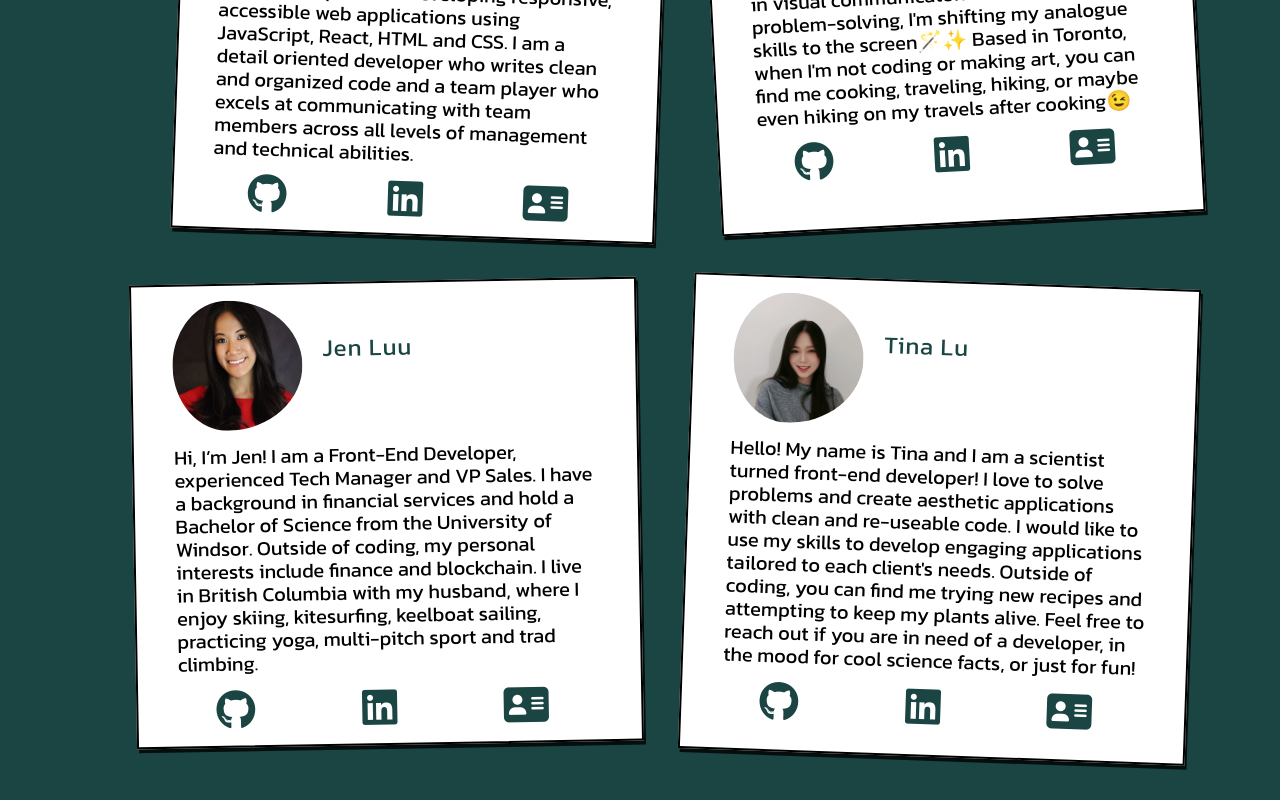
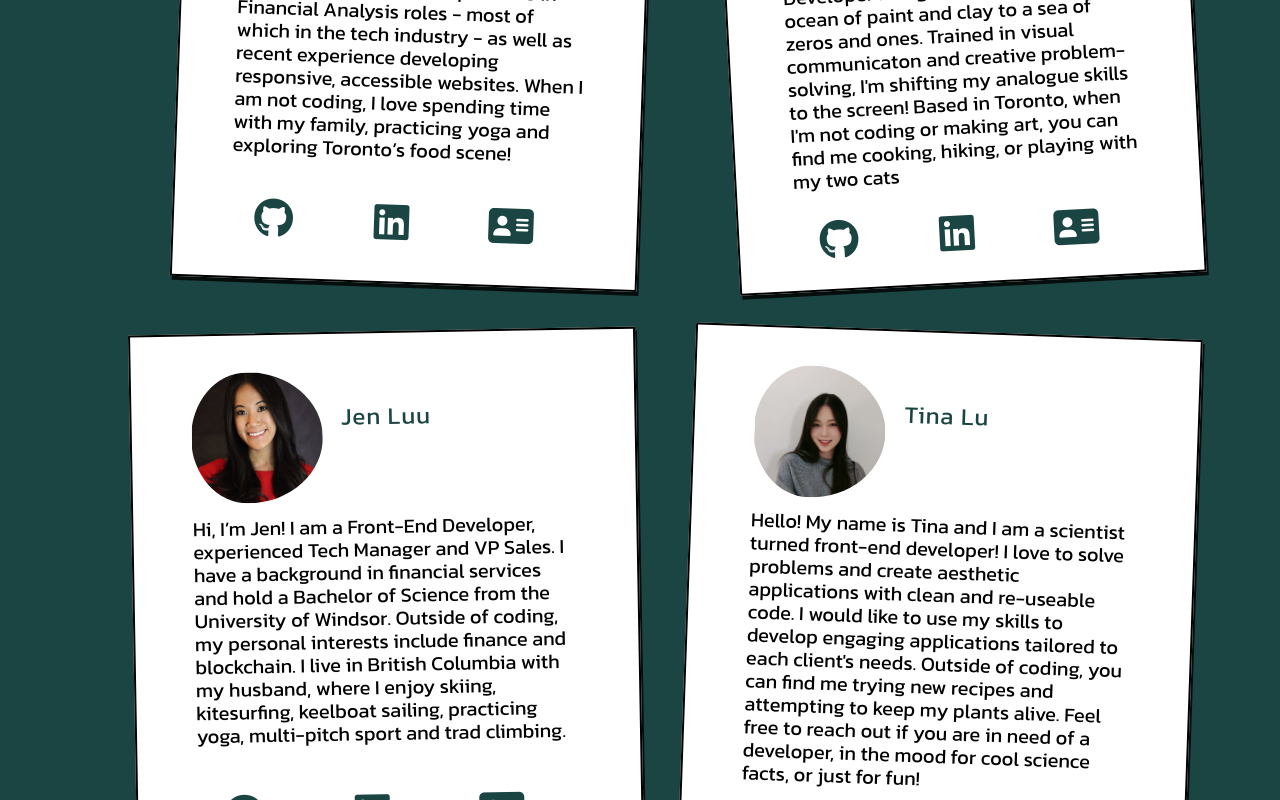
Before and after one commit to inspiredGames/refrigerationVersification, a React (Create React App) app: page /about in a window 1280 px wide. Shown: the part 1200-2000 px from the top of the page. Built offline with nearby package versions, Linux system fonts and the light colour scheme; a web font is replaced by a local one.

Commit message:
added open fridge and did media queries for about page

```diff
--- a/src/Components/About.js
+++ b/src/Components/About.js
@@ -19,7 +19,7 @@ const About = () => {
               <img src={char} alt="headshot" />
               <h3>Charlotte Duppre</h3>
             </div>
-            <p>I am a bilingual Front-End Developer who brings 10+ years of international experience in Business and Financial Analysis roles - most of which in the tech industry - as well as recent experience developing responsive, accessible web applications using JavaScript, React, HTML and CSS. I am a detail oriented developer who writes clean and organized code and a team player who excels at communicating with team members across all levels of management and technical abilities.</p>
+            <p>Hi, I’m Charlotte ! I am a bilingual Front-End Developer who brings 10+ years of international experience in Financial Analysis roles - most of which in the tech industry - as well as recent experience developing responsive, accessible websites. When I am not coding, I love spending time with my family, practicing yoga and exploring Toronto’s food scene!</p>
             <a href="https://github.com/chaarz" target="_blank" rel="noopener noreferrer">
               <i class="fa-brands fa-github"></i>
             </a>
@@ -39,7 +39,7 @@ const About = () => {
 
             <p>Hey! My name is Dana (she/her), and I'm an artist turned Front-end Web Developer navigating my way from an ocean of paint and clay to a sea of zeros and ones.
 
-              Trained in visual communicaton and creative problem-solving, I'm shifting my analogue skills to the screen🪄✨ Based in Toronto, when I'm not coding or making art, you can find me cooking, traveling, hiking, or maybe even hiking on my travels after cooking😉 </p>
+              Trained in visual communicaton and creative problem-solving, I'm shifting my analogue skills to the screen! Based in Toronto, when I'm not coding or making art, you can find me cooking, hiking, or playing with my two cats </p>
             <a href="https://github.com/DanaFCodes" target="_blank" rel="noopener noreferrer">
               <i class="fa-brands fa-github"></i>
             </a>
--- a/src/Components/NavBar.js
+++ b/src/Components/NavBar.js
@@ -1,12 +1,16 @@
 import { NavLink } from "react-router-dom";
 import logo from "../assets/logo.jpeg";
+import openFridge from '../assets/fridgeOpen.jpg';
 
 const NavBar = () => {
   return (
     <nav>
       <div className="logo">
         <NavLink to="/">
-          <img src={logo} alt="logo" />
+          <img className="closedf"src={logo} alt="logo of closed fridge" />
+          {/* <div className="openFridge"> */}
+          <img className="openf" src={openFridge} alt="logo with open fridge" />
+          {/* </div> */}
         </NavLink>
       </div>
       <div className="navContainer">
--- a/src/partials/_about.scss
+++ b/src/partials/_about.scss
@@ -1,4 +1,5 @@
 @use './variables' as *;
+@use './mediaQueries' as *;
 
 .aboutIntro {
     h2,
@@ -19,10 +20,6 @@
         font-size: 2rem;
     }
 
-    .h2About {
-        margin-bottom: 30px;
-    }
-
     p {
         font-size: 1.5rem;
         margin: 30px auto 50px auto;
@@ -31,13 +28,18 @@
         padding: 25px;
     }
 
+    .h2About {
+        margin-bottom: 30px;
+    }
 }
+
 .profileMagnet {
     background-color: white;
     width: 60%;
     border: 2px solid black;
     box-shadow: 2px 4px rgba(0, 0, 0, 0.8);
     margin: 2%;
+    padding: 2%;
 
     h3 {
         margin-top: 10%;
@@ -47,10 +49,6 @@
         letter-spacing: 1px;
     }
 
-    h2 {
-        color: white;
-    }
-
     p {
         margin: 0% 8%;
     }
@@ -58,7 +56,7 @@
     i {
         transform: scale(2);
         margin: 5% 10%;
-        padding-left: 5%;
+        padding-left: 4%;
         color: $darkGreen;
         &:hover {
             color: $lightGreen;
@@ -80,26 +78,71 @@
 .char {
     margin-left: 10%;
     rotate: 2deg;
+    i {
+            padding-top: 5%;
+    }
 }
 
 .dana {
-    margin-bottom: 3%;
     rotate: 357deg;
-
-}
+    margin-left: 5%;
+    i {
+        padding-top: 3%;
+    }
+  }
 
 .jen {
     margin-left: 6%;
     rotate: 359deg;
-    margin-bottom: 3%;
+    i {
+        padding-top: 5%;
+    }
 }
 
 .tina {
-
     rotate: 2deg;
+    i {
+            padding-top: 5%;
+        }
 }
 
 .topRow,
 .bottomRow {
     display: flex;
+
+    @include tablet {
+        flex-direction: column;
+        .profileMagnet {
+            width: 80%;
+            h3 {
+                font-size: 1.3rem;
+            }
+            p {
+                font-size: 1rem;
+            }
+            i {
+                transform: scale(1);
+                margin: 5% 3%;
+            }
+            img {
+
+                max-height: 90px;
+                max-width: 90px;
+
+            }
+        }
+
+        .jen {
+            margin-left: 15%;
+            transform: rotate(3deg);
+        }
+        .tina {
+            margin-left: 8%;
+            transform: rotate(356deg);
+        }
+        .dana {
+            margin-left: 8%;
+
+        }
+    }
 }
--- a/src/partials/_fridge.scss
+++ b/src/partials/_fridge.scss
@@ -23,9 +23,9 @@
 
 .fridgeHandle {
 position: absolute;
-top: 475px;
-left: 10%;
-width: 100px;
+top: 500px;
+left: 8%;
+width: 70px;
 height: auto;
   img {
     display: block;
--- a/src/partials/_navBar.scss
+++ b/src/partials/_navBar.scss
@@ -6,7 +6,7 @@ nav {
   justify-content: space-between;
   align-items: center;
 
-  ul {
+    ul {
     display: flex;
     flex-wrap: wrap;
     justify-content: space-between;
@@ -51,8 +51,20 @@ nav {
   max-width: 100%;
   margin: 1rem;
 
-  img {
+  .closedf {
     width: 50px;
     margin-top: 20%;
+   &:hover {
+    opacity: 0;
   }
 }
+  .openf {
+    width: 90px;
+    margin-top: -87%;
+    margin-left: -40%;
+    opacity: 0;
+    &:hover {
+      opacity: 1;
+    }
+  }
+}
```
Also changed, not shown: src/assets/firdgehandle.jpg, src/assets/fridgeOpen.jpg (added).
